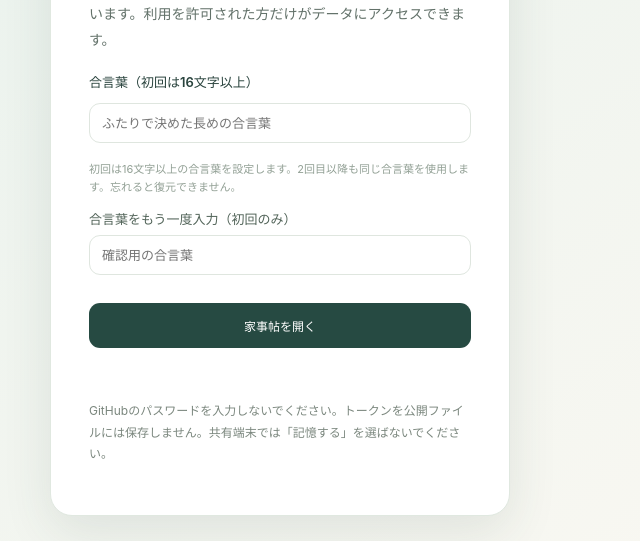
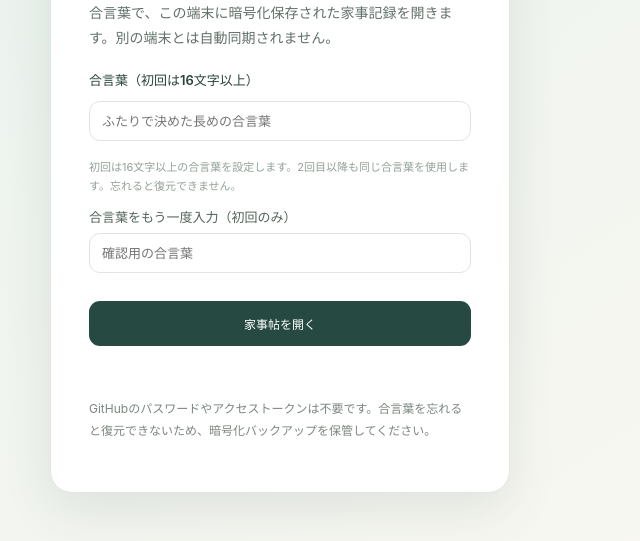
Before and after one commit to lifeislikeamelodies2/utari-kaji-web, a plain HTML site: page index.html in a window 1280 px wide. Shown: the part 259-800 px from the top of the page, without its empty margins (360-1000 px from the left). Drawn offline with Linux system fonts and the light colour scheme.

Commit message:
Correct local encrypted vault wording after PAT removal

```diff
--- a/index.html
+++ b/index.html
@@ -37,7 +37,7 @@
     <aside class="sidebar" aria-label="メインメニュー">
       <div class="brand"><span class="brand-mark"><svg class="ico"><use href="#i-home"/></svg></span><div><b>ふたりの家事帖</b><small>暮らしを、ふたりのペースで。</small></div></div>
       <nav id="desktop-nav" class="desktop-nav"></nav>
-      <div class="sidebar-footer"><span class="tiny-dot"></span> 家事記録は非公開GitHubに保存</div>
+      <div class="sidebar-footer"><span class="tiny-dot"></span> 家事記録はこの端末に暗号化保存</div>
     </aside>
     <div class="app-main">
       <header class="topbar"><div class="mobile-brand"><span class="brand-mark small"><svg class="ico"><use href="#i-home"/></svg></span><strong>ふたりの家事帖</strong></div><div class="topbar-spacer"></div><div class="date-chip" id="top-date"></div><div class="sync-chip" id="sync-status" role="status" aria-live="polite">施錠中</div><button id="quick-add" class="icon-button top-add" title="家事を追加" aria-label="家事を追加"><svg class="ico"><use href="#i-plus"/></svg></button></header>
@@ -52,7 +52,7 @@
       <div class="auth-symbol">⌂</div>
       <p class="eyebrow">OUR PRIVATE PLANNER</p>
       <h1 id="auth-title">ふたりの家事帖</h1>
-      <p>家事の予定と完了記録は非公開GitHubリポジトリに保存しています。利用を許可された方だけがデータにアクセスできます。</p>
+      <p>合言葉で、この端末に暗号化保存された家事記録を開きます。別の端末とは自動同期されません。</p>
       <form id="auth-form">
         <label for="passphrase-input">合言葉（初回は16文字以上）</label>
         <input id="passphrase-input" name="passphrase" class="input" type="password" required autocomplete="off" spellcheck="false" placeholder="ふたりで決めた長めの合言葉" />
@@ -60,7 +60,7 @@
         <button type="submit" class="button auth-submit" id="auth-submit">家事帖を開く</button>
         <div id="auth-error" class="auth-error" aria-live="polite"></div>
       </form>
-      <p class="auth-footnote">GitHubのパスワードを入力しないでください。トークンを公開ファイルには保存しません。共有端末では「記憶する」を選ばないでください。</p>
+      <p class="auth-footnote">GitHubのパスワードやアクセストークンは不要です。合言葉を忘れると復元できないため、暗号化バックアップを保管してください。</p>
     </div>
   </div>
   <script src="data.js"></script>
```
